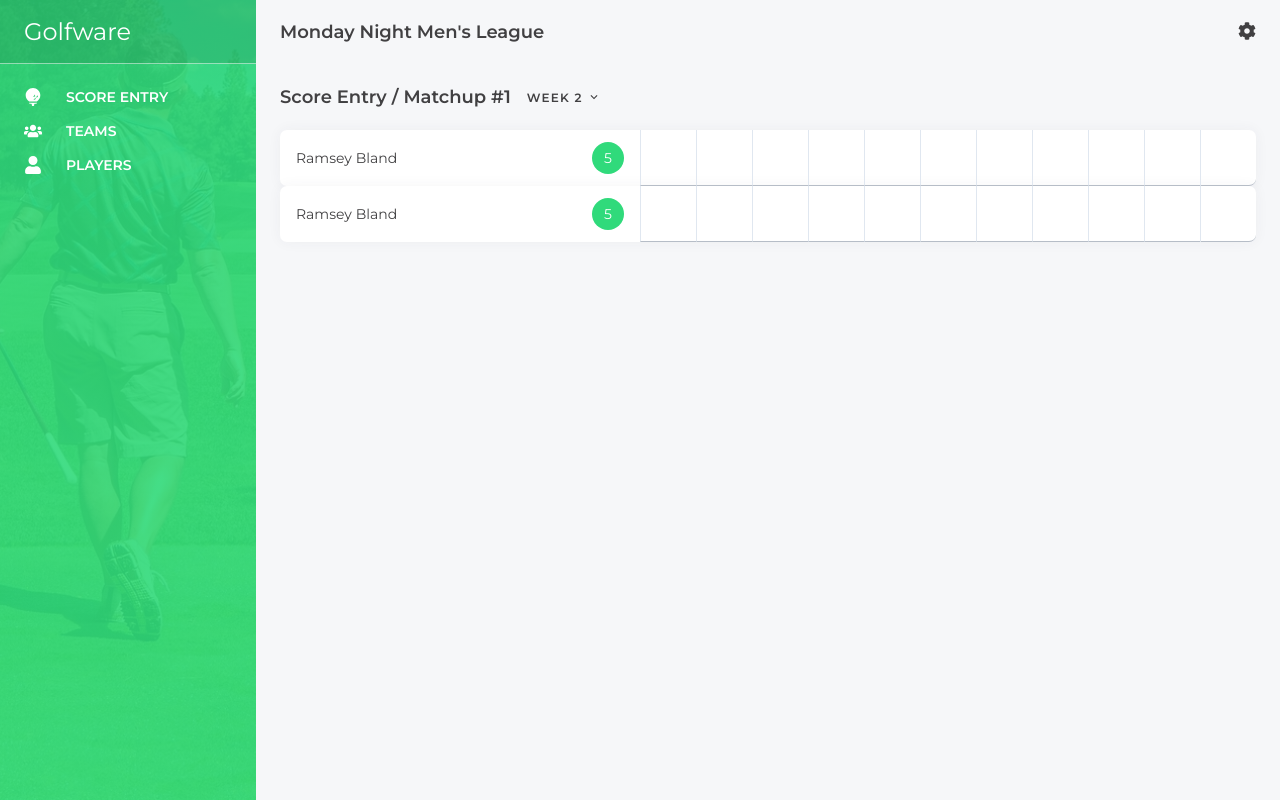
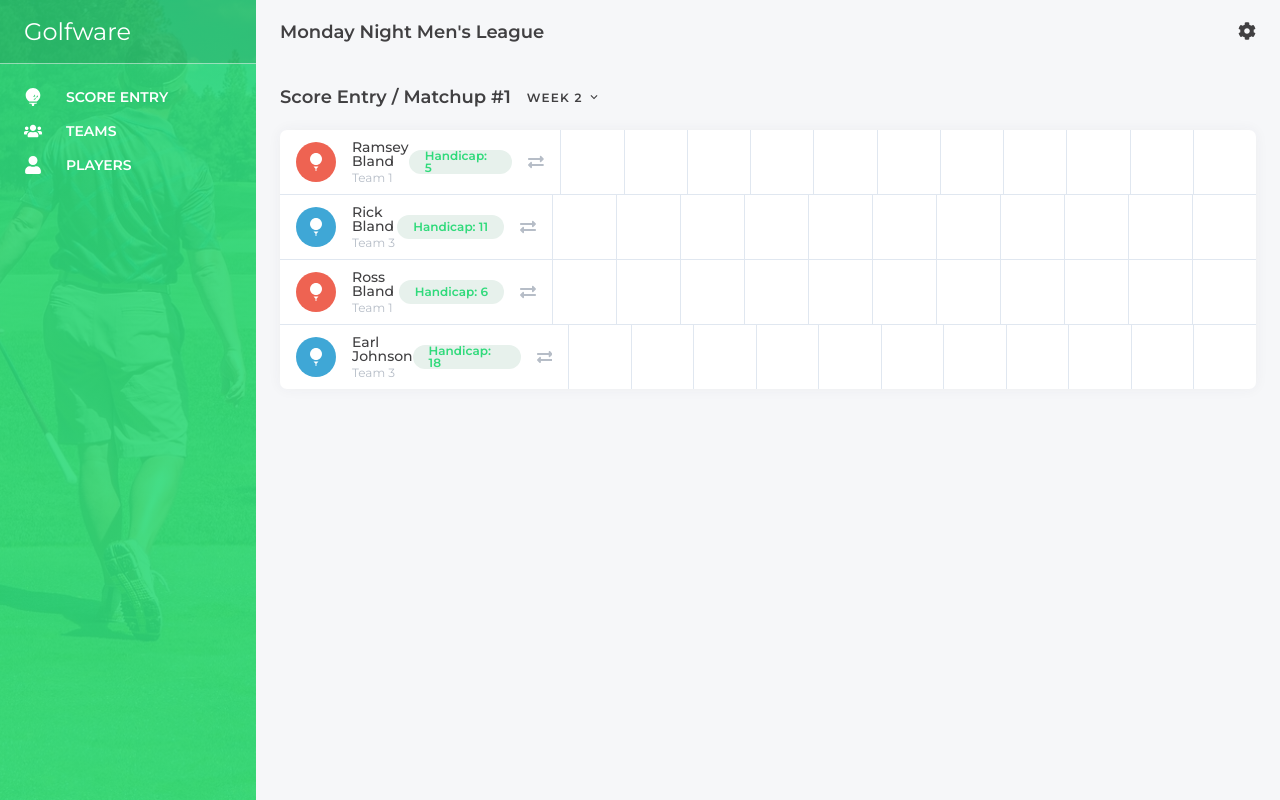
Before and after one commit to yesmar2/golfware-webapp, a React (Create React App) app: page /scorecard/1/1 in a window 1280 px wide. Built offline with nearby package versions, Linux system fonts and the light colour scheme.

Commit message:
List item work

```diff
--- /dev/null
+++ b/src/Chip.js
@@ -0,0 +1,24 @@
+import React from 'react';
+import styled from 'styled-components';
+
+const Container = styled.div`
+    display: inline-flex;
+    align-items: center;
+    height: 24px;
+    padding-left: ${props => props.theme.spacingMedium};
+    padding-right: ${props => props.theme.spacingMedium};
+    border-radius: 12px;
+    font-size: 12px;
+    font-weight: 600;
+`;
+
+const Chip = props => {
+    const { className, text } = props;
+    return (
+        <Container className={className}>
+            {text}
+        </Container>
+    );
+}
+
+export default Chip;
--- a/src/Entry.js
+++ b/src/Entry.js
@@ -4,7 +4,7 @@ import Input from './Input';
 
 const Container = styled(Input)`
     height: 100%;
-    width: 56px;
+    width: 64px;
     border-left: ${props => props.theme.defaultBorder};
     text-align: center;
 
--- a/src/HandicapChip.js
+++ b/src/HandicapChip.js
@@ -1,24 +1,15 @@
 import React from 'react';
 import styled from 'styled-components';
+import Chip from './Chip';
 
-const Container = styled.div`
-    display: inline-flex;
-    align-items: center;
-    height: 24px;
+const StyledChip = styled(Chip)`
     background-color: #e7f1ec;
     color: ${props => props.theme.colors.green};
-    padding-left: ${props => props.theme.spacingMedium};
-    padding-right: ${props => props.theme.spacingMedium};
-    border-radius: 12px;
-    font-size: 12px;
-    font-weight: 600;
 `;
 
 const HandicapChip = ({ handicap }) => {
     return (
-        <Container>
-            Handicap: {handicap}
-        </Container>
+        <StyledChip text={`Handicap: ${handicap}`} />
     );
 }
 
--- a/src/Input.js
+++ b/src/Input.js
@@ -4,7 +4,7 @@ import styled from 'styled-components';
 const Container = styled.div`
     width: 100%;
     font-size: 16px;
-    border-bottom: 1px solid ${props => props.theme.colors.grey[300]};
+    //border-bottom: 1px solid ${props => props.theme.colors.grey[300]};
 `;
 
 const LeftIcon = styled.div`
--- /dev/null
+++ b/src/ListItem.js
@@ -0,0 +1,28 @@
+import React from 'react';
+import styled from 'styled-components';
+
+const Container = styled.div`
+    display: flex;
+    align-items: center;
+    height: 64px;
+    padding-left: ${props => props.theme.spacingMedium};
+    padding-right: ${props => props.theme.spacingMedium};
+`;
+
+const ListItem = props => {
+    const {
+        children,
+        className,
+        onClick
+    } = props;
+
+    return (
+        <Container
+            className={className}
+            onClick={onClick}>
+            {children}
+        </Container>
+    );
+}
+
+export default ListItem;
--- /dev/null
+++ b/src/ListItemIcon.js
@@ -0,0 +1,21 @@
+import React from 'react';
+import styled from 'styled-components';
+
+const Container = styled.div`
+    margin-right: ${props => props.theme.spacingMedium};
+`;
+
+const ListItemIcon = props => {
+    const {
+        className,
+        children
+    } = props;
+
+    return (
+        <Container className={className}>
+            {children}
+        </Container>
+    );
+}
+
+export default ListItemIcon;
--- /dev/null
+++ b/src/ListItemText.js
@@ -0,0 +1,34 @@
+import React from 'react';
+import styled from 'styled-components';
+import Paper from './Paper';
+
+const Container = styled.div`
+    flex: 1;
+`;
+
+const PrimaryText = styled.div`
+    font-weight: 500;
+    margin-bottom: ${props => props.theme.spacingTiny};
+`;
+
+const SecondaryText = styled.div`
+    font-size: 12px;
+    color: ${props => props.theme.colors.grey[300]};
+`;
+
+const ListItemText = props => {
+    const {
+        className,
+        primaryText,
+        secondaryText
+    } = props;
+
+    return (
+        <Container className={className}>
+            <PrimaryText>{primaryText}</PrimaryText>
+            {secondaryText && <SecondaryText>{secondaryText}</SecondaryText>}
+        </Container>
+    );
+}
+
+export default ListItemText;
--- a/src/MatchScore.js
+++ b/src/MatchScore.js
@@ -1,34 +1,13 @@
 import React from 'react';
-import styled from 'styled-components'
+import styled from 'styled-components';
 import Paper from './Paper';
+import ListItem from './ListItem';
+import ListItemIcon from './ListItemIcon';
+import ListItemText from './ListItemText';
 import TeamLogo from './TeamLogo';
 
 const Container = styled(Paper)`
     width: 100%;
-    padding: ${props => props.theme.spacingMedium};
-`;
-
-const Team = styled.div`
-    display: flex;
-    align-items: center;
-
-    :first-child {
-        margin-bottom: ${props => props.theme.spacingMedium};
-    }
-`;
-
-const TeamNameContainer = styled.div`
-    margin-left: ${props => props.theme.spacingSmall};
-`;
-
-const TeamName = styled.div`
-    font-weight: 500;
-    margin-bottom: ${props => props.theme.spacingTiny};
-`;
-
-const Standing = styled.div`
-    font-size: 12px;
-    color: ${props => props.theme.colors.grey[300]};
 `;
 
 const Points = styled.div`
@@ -53,22 +32,26 @@ const MatchScore = props => {
 
     return (
         <Container className={className}>
-            <Team>
-                <TeamLogo color={teamOneColor} />
-                <TeamNameContainer>
-                    <TeamName>Team {teamOneNumber}</TeamName>
-                    <Standing>{teamOnePlace}</Standing>
-                </TeamNameContainer>
+            <ListItem>
+                <ListItemIcon>
+                    <TeamLogo color={teamOneColor} />
+                </ListItemIcon>
+                <ListItemText
+                    primaryText={`Team ${teamOneNumber}`}
+                    secondaryText={teamOnePlace}
+                />
                 <Points>{teamOnePoints}</Points>
-            </Team>
-            <Team>
-                <TeamLogo color={teamTwoColor} />
-                <TeamNameContainer>
-                    <TeamName>Team {teamTwoNumber}</TeamName>
-                    <Standing>{teamTwoPlace}</Standing>
-                </TeamNameContainer>
+            </ListItem>
+            <ListItem>
+                <ListItemIcon>
+                    <TeamLogo color={teamTwoColor} />
+                </ListItemIcon>
+                <ListItemText
+                    primaryText={`Team ${teamTwoNumber}`}
+                    secondaryText={teamTwoPlace}
+                />
                 <Points>{teamTwoPoints}</Points>
-            </Team>
+            </ListItem>
         </Container>
     );
 }
--- a/src/PlayerCard.js
+++ b/src/PlayerCard.js
@@ -1,6 +1,9 @@
 import React from 'react';
 import styled from 'styled-components';
 import Paper from './Paper';
+import ListItem from './ListItem';
+import ListItemIcon from './ListItemIcon';
+import ListItemText from './ListItemText';
 import TeamLogo from './TeamLogo';
 import HandicapChip from './HandicapChip';
 import ToggleSwitch from './ToggleSwitch';
@@ -8,27 +11,7 @@ import { FaExchangeAlt } from 'react-icons/fa';
 import { IoMdInformationCircleOutline } from 'react-icons/io';
 
 const Container = styled(Paper)`
-    display: flex;
-    align-items: center;
-    height: 64px;
-    padding-left: ${props => props.theme.spacingMedium};
-    padding-right: ${props => props.theme.spacingMedium};
     cursor: pointer;
-`;
-
-const NameContainer = styled.div`
-    flex: 1;
-    margin-left: ${props => props.theme.spacingMedium};
-`;
-
-const Name = styled.div`
-    font-weight: 500;
-    margin-bottom: ${props => props.theme.spacingTiny};
-`;
-
-const Team = styled.div`
-    font-size: 12px;
-    color: ${props => props.theme.colors.grey[300]};
 `;
 
 const HandicapContainer = styled.div`
@@ -69,15 +52,14 @@ class PlayerCard extends React.Component {
 
         return (
             <Container className={className}>
+                <ListItem>
+                    <ListItemIcon>
                         <TeamLogo color={teamColor} />
-                <NameContainer>
-                    <Name>
-                        {name}
-                    </Name>
-                    <Team>
-                        Team {teamNumber}
-                    </Team>
-                </NameContainer>
+                    </ListItemIcon>
+                    <ListItemText
+                        primaryText={name}
+                        secondaryText={`Team ${teamNumber}`}
+                    />
                     <HandicapContainer>
                         <HandicapChip handicap={handicap} />
                     </HandicapContainer>
@@ -87,6 +69,7 @@ class PlayerCard extends React.Component {
                     </SkinsContainer>
                     <InfoIcon />
                     <SubstitutionIcon />
+                </ListItem>
             </Container>
         );
     }
--- a/src/PlayerScoreEntry.js
+++ b/src/PlayerScoreEntry.js
@@ -1,40 +1,50 @@
 import React from 'react';
 import styled from 'styled-components';
-import Paper from './Paper';
+import ListItem from './ListItem';
+import ListItemIcon from './ListItemIcon';
+import ListItemText from './ListItemText';
+import TeamLogo from './TeamLogo';
+import HandicapChip from './HandicapChip';
+import { FaExchangeAlt } from 'react-icons/fa';
 import Entry from './Entry';
 
-const Container = styled(Paper)`
-    display: flex;
-    align-items: center;
-    height: 56px;
+const Container = styled.div`
+
 `;
 
-const Name = styled.div`
-    flex: 1;
-    margin-left: ${props => props.theme.spacingMedium};
+const StyledListItem = styled(ListItem)`
+    padding-right: 0;
 `;
 
-const Handicap = styled.div`
-    border-radius: 50%;
-    display: flex;
-    justify-content: center;
-    align-items: center
+const SubstitutionIcon = styled(FaExchangeAlt)`
+    margin-left: ${props => props.theme.spacingMedium};
     margin-right: ${props => props.theme.spacingMedium};
-    background: ${props => props.theme.colors.green};
-    color: #fff;
-    height: ${props => props.theme.spacingHuge};
-    width: ${props => props.theme.spacingHuge};
+    color: ${props => props.theme.colors.grey[300]};
+    height: 16px;
+    width: 16px;
 `;
 
-const PlayerScoreEntry = () => {
+const PlayerScoreEntry = props => {
+    const {
+        name,
+        teamNumber,
+        teamColor,
+        handicap,
+        className
+    } = props;
+
     return (
-        <Container>
-            <Name>
-                Ramsey Bland
-            </Name>
-            <Handicap>
-                5
-            </Handicap>
+        <Container className={className}>
+            <StyledListItem>
+                <ListItemIcon>
+                    <TeamLogo color={teamColor} />
+                </ListItemIcon>
+                <ListItemText
+                    primaryText={name}
+                    secondaryText={`Team ${teamNumber}`}
+                />
+                <HandicapChip handicap={handicap} />
+                <SubstitutionIcon />
                 <Entry />
                 <Entry />
                 <Entry />
@@ -46,6 +56,7 @@ const PlayerScoreEntry = () => {
                 <Entry />
                 <Entry />
                 <Entry />
+            </StyledListItem>
         </Container>
     )
 }
--- a/src/Scorecard.js
+++ b/src/Scorecard.js
@@ -1,17 +1,48 @@
 import React, { Component } from 'react';
 import styled from 'styled-components';
+import Paper from './Paper';
 import PlayerScoreEntry from './PlayerScoreEntry';
 
-const Container = styled.div`
+const Container = styled(Paper)`
 
+`;
+
+const StyledPlayerScoreEntry = styled(PlayerScoreEntry)`
+    border-bottom: ${props => props.theme.defaultBorder};
+
+    &:last-child {
+        border: none;
+    }
 `;
 
 class Scorecard extends Component {
     render() {
         return (
             <Container>
-                <PlayerScoreEntry />
-                <PlayerScoreEntry />
+                <StyledPlayerScoreEntry
+                    teamColor="red"
+                    teamNumber="1"
+                    name="Ramsey Bland"
+                    handicap={5}
+                />
+                <StyledPlayerScoreEntry
+                    teamColor="blue"
+                    teamNumber="3"
+                    name="Rick Bland"
+                    handicap={11}
+                />
+                <StyledPlayerScoreEntry
+                    teamColor="red"
+                    teamNumber="1"
+                    name="Ross Bland"
+                    handicap={6}
+                />
+                <StyledPlayerScoreEntry
+                    teamColor="blue"
+                    teamNumber="3"
+                    name="Earl Johnson"
+                    handicap={18}
+                />
             </Container>
         );
     }
--- a/src/Search.js
+++ b/src/Search.js
@@ -8,6 +8,7 @@ const Container = styled(Input)`
     height: 48px;
     display: flex;
     align-items: center;
+    border-bottom: 1px solid ${props => props.theme.colors.grey[300]};
 `;
 
 const Search = props => {
```
Lines whose indentation alone changed are shown as unchanged.
